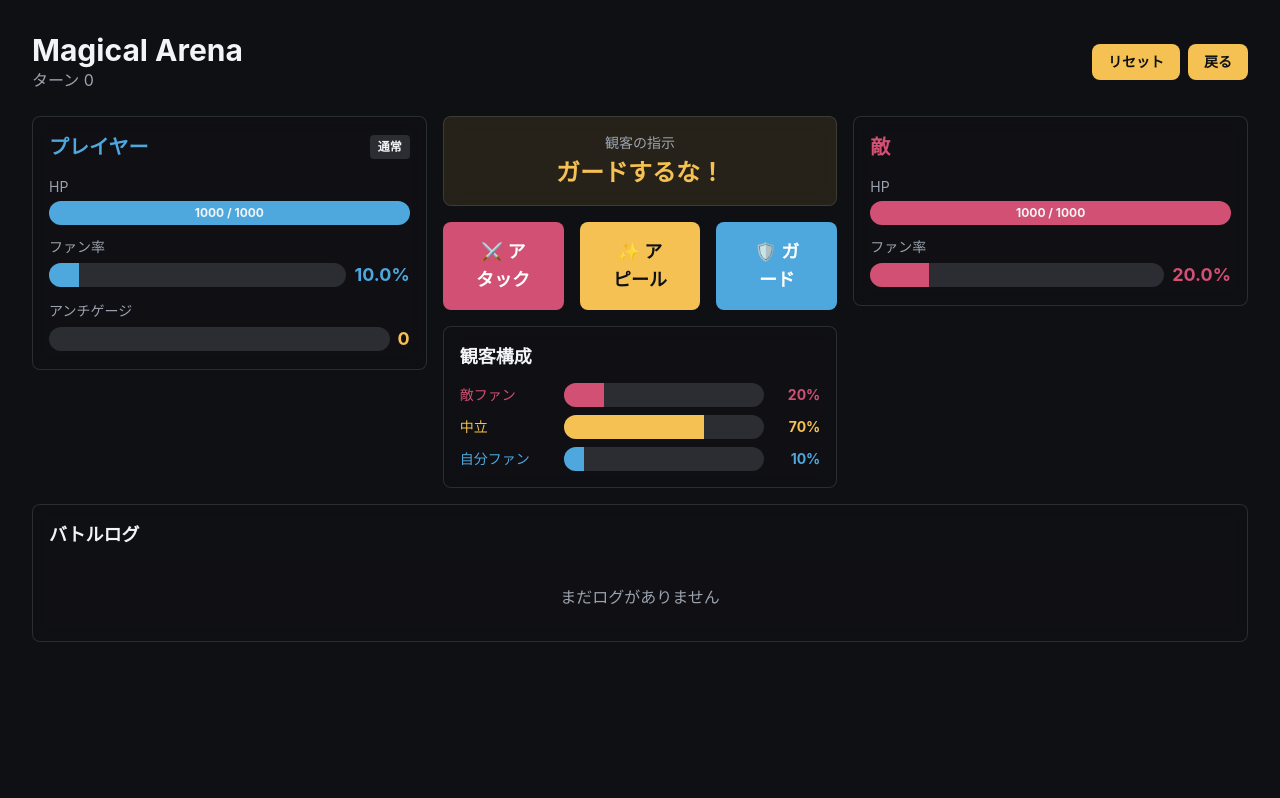
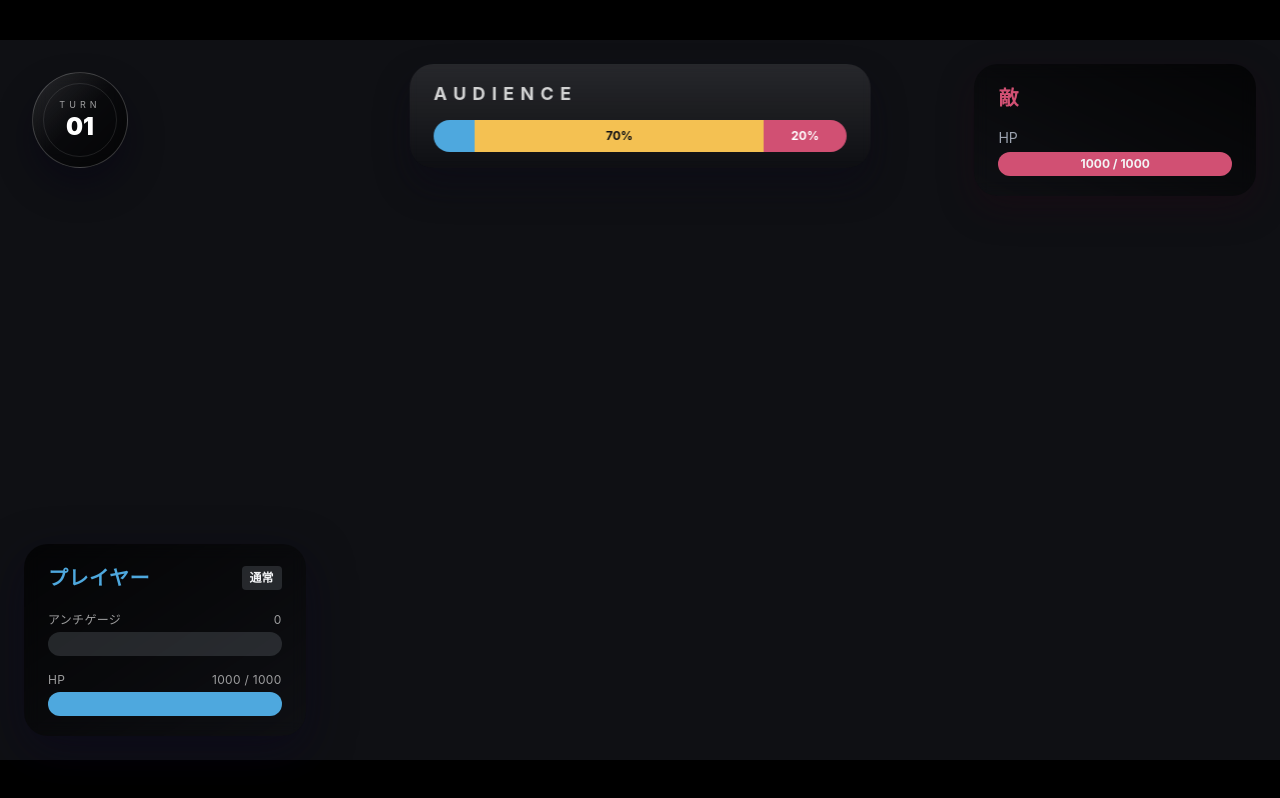
Before and after one commit to naolab/magical-arena-sim, a Next.js app: page /battle in a window 1280 px wide. Built offline with nearby package versions, Linux system fonts and the light colour scheme.

Commit message:
feat:バトルUIのレイアウト調整

```diff
--- a/src/app/battle/page.tsx
+++ b/src/app/battle/page.tsx
@@ -1,80 +1,41 @@
 'use client';
 
-import Link from 'next/link';
+import { EnemyStatus } from '@/components/battle/EnemyStatus';
+import { PlayerStatus } from '@/components/battle/PlayerStatus';
 import { useBattle } from '@/hooks/useBattle';
-import { PlayerStatus } from '@/components/battle/PlayerStatus';
-import { EnemyStatus } from '@/components/battle/EnemyStatus';
-import { ActionButtons } from '@/components/battle/ActionButtons';
-import { CommandIndicator } from '@/components/battle/CommandIndicator';
 import { AudienceDisplay } from '@/components/battle/AudienceDisplay';
-import { BattleLog } from '@/components/battle/BattleLog';
-import { BattleResult } from '@/components/battle/BattleResult';
-import { Button } from '@/components/ui/Button';
 
 export default function BattlePage() {
-  const {
-    state,
-    isActive,
-    currentTurn,
-    player,
-    enemy,
-    audience,
-    currentCommand,
-    turnHistory,
-    winner,
-    selectAction,
-    reset,
-  } = useBattle();
+  const { player, enemy, audience, currentTurn, isActive } = useBattle();
+  const displayTurn = Math.max(1, isActive ? currentTurn + 1 : currentTurn);
 
   return (
-    <main className="min-h-screen bg-arena-bg p-4 md:p-8">
-      <div className="mx-auto max-w-7xl">
-        {/* ヘッダー */}
-        <div className="mb-6 flex items-center justify-between">
-          <div>
-            <h1 className="text-3xl font-bold text-arena-text">Magical Arena</h1>
-            <p className="text-arena-subtext">ターン {currentTurn}</p>
+    <main className="w-screen h-screen bg-black flex items-center justify-center">
+      {/* 16:9固定のゲーム画面 */}
+      <div className="relative w-full h-full max-w-[177.78vh] max-h-[56.25vw] bg-arena-bg">
+        <div className="absolute left-8 top-8">
+          <div className="relative flex h-24 w-24 items-center justify-center rounded-full border border-white/20 bg-gradient-to-br from-white/10 via-black/40 to-black/70 shadow-[0_18px_32px_rgba(8,6,20,0.55)] backdrop-blur">
+            <div className="absolute inset-2.5 rounded-full border border-white/10" />
+            <div className="text-center">
+              <p className="text-[9px] uppercase tracking-[0.45em] text-white/60">Turn</p>
+              <p className="text-2xl font-black text-white leading-tight">
+                {String(displayTurn).padStart(2, '0')}
+              </p>
             </div>
-          <div className="flex gap-2">
-            <Button onClick={reset} variant="secondary" size="sm">
-              リセット
-            </Button>
-            <Link href="/">
-              <Button variant="secondary" size="sm">
-                戻る
-              </Button>
-            </Link>
           </div>
         </div>
 
-        {/* メインバトルエリア */}
-        <div className="grid gap-4 md:grid-cols-3 mb-4">
-          {/* 左: プレイヤー */}
-          <div>
+        <div className="absolute left-6 bottom-6 w-[22%] max-w-sm">
           <PlayerStatus player={player} />
         </div>
 
-          {/* 中央: 観客指示と行動ボタン */}
-          <div className="space-y-4">
-            <CommandIndicator command={currentCommand} />
-            <ActionButtons
-              onAction={selectAction}
-              disabled={!isActive || winner !== null}
-            />
+        <div className="absolute left-1/2 top-6 w-[36%] max-w-2xl -translate-x-1/2">
           <AudienceDisplay audience={audience} />
         </div>
 
-          {/* 右: 敵 */}
-          <div>
+        <div className="absolute right-6 top-6 w-[22%] max-w-sm">
           <EnemyStatus enemy={enemy} />
         </div>
-        </div>
-
-        {/* バトルログ */}
-        <BattleLog turnHistory={turnHistory} />
-
-        {/* 勝敗結果モーダル */}
-        {winner && <BattleResult winner={winner} onReset={reset} />}
       </div>
     </main>
   );
--- /dev/null
+++ b/src/components/battle/AntiGaugeDisplay.tsx
@@ -0,0 +1,29 @@
+import { Card } from '../ui/Card';
+import { Gauge } from '../ui/Gauge';
+import { Badge } from '../ui/Badge';
+import { getAntiLevel } from '@/lib/battle/antiGauge';
+
+interface AntiGaugeDisplayProps {
+  antiGauge: number;
+}
+
+export function AntiGaugeDisplay({ antiGauge }: AntiGaugeDisplayProps) {
+  const level = getAntiLevel(antiGauge);
+
+  const getLevelBadge = () => {
+    if (level === 0) return <Badge variant="info">通常</Badge>;
+    if (level === 1) return <Badge variant="warning">冷淡期</Badge>;
+    if (level === 2) return <Badge variant="danger">ブーイング期</Badge>;
+    return <Badge variant="danger">炎上期</Badge>;
+  };
+
+  return (
+    <Card className="space-y-3">
+      <div className="flex items-center justify-between">
+        <h3 className="text-lg font-bold text-arena-text">アンチゲージ</h3>
+        {getLevelBadge()}
+      </div>
+      <Gauge value={antiGauge} maxValue={100} color="danger" label="アンチ" />
+    </Card>
+  );
+}
--- a/src/components/battle/AudienceDisplay.tsx
+++ b/src/components/battle/AudienceDisplay.tsx
@@ -1,4 +1,3 @@
-import { Card } from '../ui/Card';
 import type { AudienceComposition } from '@/types';
 
 interface AudienceDisplayProps {
@@ -7,49 +6,34 @@ interface AudienceDisplayProps {
 
 export function AudienceDisplay({ audience }: AudienceDisplayProps) {
   return (
-    <Card className="space-y-3">
-      <h3 className="text-lg font-bold text-arena-text">観客構成</h3>
+    <div className="space-y-3 bg-gradient-to-b from-white/10 to-transparent/0 px-6 py-4 rounded-3xl shadow-[0_18px_35px_rgba(12,8,25,0.45)] backdrop-blur-sm">
+      <h3 className="text-lg font-bold tracking-[0.35em] uppercase text-white/80">Audience</h3>
 
-      <div className="space-y-2">
-        <div className="flex items-center gap-2">
-          <div className="w-24 text-sm text-arena-enemy">敵ファン</div>
-          <div className="flex-1 h-6 bg-arena-subtext/20 rounded-full overflow-hidden">
-            <div
-              className="h-full bg-arena-enemy transition-all duration-300"
-              style={{ width: `${audience.enemyFans * 100}%` }}
-            />
-          </div>
-          <div className="w-12 text-right text-sm font-bold text-arena-enemy">
-            {(audience.enemyFans * 100).toFixed(0)}%
-          </div>
+      <div className="flex h-8 w-full overflow-hidden rounded-full">
+        {/* 自分ファン（左） */}
+        <div
+          className="bg-arena-player transition-all duration-300 flex items-center justify-center text-xs font-bold text-white"
+          style={{ width: `${audience.playerFans * 100}%` }}
+        >
+          {audience.playerFans > 0.1 && `${(audience.playerFans * 100).toFixed(0)}%`}
         </div>
 
-        <div className="flex items-center gap-2">
-          <div className="w-24 text-sm text-arena-neutral">中立</div>
-          <div className="flex-1 h-6 bg-arena-subtext/20 rounded-full overflow-hidden">
-            <div
-              className="h-full bg-arena-neutral transition-all duration-300"
-              style={{ width: `${audience.neutralFans * 100}%` }}
-            />
-          </div>
-          <div className="w-12 text-right text-sm font-bold text-arena-neutral">
-            {(audience.neutralFans * 100).toFixed(0)}%
-          </div>
+        {/* 中立（中央） */}
+        <div
+          className="bg-arena-neutral transition-all duration-300 flex items-center justify-center text-xs font-bold text-arena-bg"
+          style={{ width: `${audience.neutralFans * 100}%` }}
+        >
+          {audience.neutralFans > 0.1 && `${(audience.neutralFans * 100).toFixed(0)}%`}
         </div>
 
-        <div className="flex items-center gap-2">
-          <div className="w-24 text-sm text-arena-player">自分ファン</div>
-          <div className="flex-1 h-6 bg-arena-subtext/20 rounded-full overflow-hidden">
-            <div
-              className="h-full bg-arena-player transition-all duration-300"
-              style={{ width: `${audience.playerFans * 100}%` }}
-            />
-          </div>
-          <div className="w-12 text-right text-sm font-bold text-arena-player">
-            {(audience.playerFans * 100).toFixed(0)}%
-          </div>
+        {/* 敵ファン（右） */}
+        <div
+          className="bg-arena-enemy transition-all duration-300 flex items-center justify-center text-xs font-bold text-white"
+          style={{ width: `${audience.enemyFans * 100}%` }}
+        >
+          {audience.enemyFans > 0.1 && `${(audience.enemyFans * 100).toFixed(0)}%`}
         </div>
       </div>
-    </Card>
+    </div>
   );
 }
--- a/src/components/battle/BattleLog.tsx
+++ b/src/components/battle/BattleLog.tsx
@@ -9,8 +9,8 @@ export function BattleLog({ turnHistory }: BattleLogProps) {
   const reversedHistory = [...turnHistory].reverse();
 
   return (
-    <Card className="max-h-64 overflow-y-auto">
-      <h3 className="mb-3 text-lg font-bold text-arena-text sticky top-0 bg-arena-bg/95 pb-2">
+    <Card className="max-h-72 overflow-y-auto bg-black/40 border-white/10 shadow-lg shadow-[0_15px_35px_rgba(20,8,25,0.45)]">
+      <h3 className="mb-3 text-lg font-semibold tracking-wide text-white sticky top-0 bg-black/70 backdrop-blur px-2 py-1">
         バトルログ
       </h3>
 
@@ -23,13 +23,40 @@ export function BattleLog({ turnHistory }: BattleLogProps) {
           {reversedHistory.map((turn) => (
             <div
               key={turn.turnNumber}
-              className="border-l-2 border-arena-player/30 pl-3 py-2 text-sm"
+              className="border-l-2 border-arena-player/40 pl-3 py-2 text-sm bg-white/5 rounded-md"
             >
-              <div className="font-bold text-arena-text mb-1">
-                ターン {turn.turnNumber}
+              <div className="flex items-center justify-between text-xs text-white/80">
+                <span className="font-semibold tracking-wide">
+                  TURN {turn.turnNumber}
+                </span>
+                <span className="text-[10px] uppercase text-white/60">
+                  {turn.judgement === 'win'
+                    ? 'ADVANTAGE'
+                    : turn.judgement === 'lose'
+                      ? 'SETBACK'
+                      : 'NEUTRAL'}
+                </span>
               </div>
-              <div className="text-arena-subtext text-xs leading-relaxed">
+              <div className="mt-1 text-arena-text text-xs leading-relaxed">
                 {turn.message}
+              </div>
+              <div className="mt-2 grid grid-cols-2 gap-2 text-[11px] text-white/70">
+                <div className="rounded bg-black/40 px-2 py-1">
+                  <span className="block text-[10px] uppercase text-white/50">
+                    Damage Dealt
+                  </span>
+                  <span className="font-mono text-sm text-arena-player">
+                    {Math.round(turn.damage.toEnemy)}
+                  </span>
+                </div>
+                <div className="rounded bg-black/40 px-2 py-1">
+                  <span className="block text-[10px] uppercase text-white/50">
+                    Damage Taken
+                  </span>
+                  <span className="font-mono text-sm text-arena-enemy">
+                    {Math.round(turn.damage.toPlayer)}
+                  </span>
+                </div>
               </div>
             </div>
           ))}
--- a/src/components/battle/EnemyStatus.tsx
+++ b/src/components/battle/EnemyStatus.tsx
@@ -1,4 +1,3 @@
-import { Card } from '../ui/Card';
 import { Gauge } from '../ui/Gauge';
 import type { EnemyState } from '@/types';
 
@@ -8,29 +7,9 @@ interface EnemyStatusProps {
 
 export function EnemyStatus({ enemy }: EnemyStatusProps) {
   return (
-    <Card className="space-y-4">
+    <div className="space-y-4 rounded-3xl bg-gradient-to-bl from-black/70 via-black/40 to-transparent/0 px-6 py-5 shadow-[0_12px_35px_rgba(30,8,20,0.45)] backdrop-blur">
       <h2 className="text-xl font-bold text-arena-enemy">敵</h2>
-
-      <div className="space-y-3">
-        <Gauge value={enemy.hp} maxValue={enemy.maxHp} color="enemy" label="HP" />
-
-        <div>
-          <div className="mb-1 text-sm text-arena-subtext">ファン率</div>
-          <div className="flex items-center gap-2">
-            <div className="flex-1">
-              <Gauge
-                value={Math.round(enemy.fanRate * 100)}
-                maxValue={100}
-                color="enemy"
-                showText={false}
-              />
-            </div>
-            <div className="text-lg font-bold text-arena-enemy">
-              {(enemy.fanRate * 100).toFixed(1)}%
-            </div>
-          </div>
-        </div>
-      </div>
-    </Card>
+      <Gauge value={enemy.hp} maxValue={enemy.maxHp} color="enemy" label="HP" />
+    </div>
   );
 }
--- a/src/components/battle/PlayerStatus.tsx
+++ b/src/components/battle/PlayerStatus.tsx
@@ -1,74 +1,67 @@
-import { Card } from '../ui/Card';
 import { Gauge } from '../ui/Gauge';
 import { Badge } from '../ui/Badge';
-import { getAntiLevelName } from '@/lib/battle/antiGauge';
+import { getAntiLevel } from '@/lib/battle/antiGauge';
 import type { PlayerState } from '@/types';
 
 interface PlayerStatusProps {
   player: PlayerState;
 }
 
+const antiLevelLabel: Record<number, string> = {
+  0: '通常',
+  1: '冷淡期',
+  2: 'ブーイング期',
+  3: '炎上期',
+};
+
+const antiLevelBadgeVariant: Record<number, 'default' | 'warning' | 'danger'> = {
+  0: 'default',
+  1: 'warning',
+  2: 'danger',
+  3: 'danger',
+};
+
+const antiLevelGaugeColor: Record<number, 'neutral' | 'anti-lv1' | 'anti-lv2' | 'anti-lv3'> = {
+  0: 'neutral',
+  1: 'anti-lv1',
+  2: 'anti-lv2',
+  3: 'anti-lv3',
+};
+
 export function PlayerStatus({ player }: PlayerStatusProps) {
-  const antiColor =
-    player.antiLevel === 3
-      ? 'anti-lv3'
-      : player.antiLevel === 2
-        ? 'anti-lv2'
-        : player.antiLevel === 1
-          ? 'anti-lv1'
-          : 'neutral';
+  const level = getAntiLevel(player.antiGauge);
 
   return (
-    <Card className="space-y-4">
+    <div className="space-y-5 rounded-3xl bg-gradient-to-br from-black/70 via-black/40 to-transparent/0 px-6 py-5 shadow-[0_15px_45px_rgba(10,6,30,0.55)] backdrop-blur">
       <div className="flex items-center justify-between">
-        <h2 className="text-xl font-bold text-arena-player">プレイヤー</h2>
-        <Badge variant={player.antiLevel >= 2 ? 'danger' : player.antiLevel >= 1 ? 'warning' : 'default'}>
-          {getAntiLevelName(player.antiLevel)}
-        </Badge>
+        <h2 className="text-xl font-semibold tracking-wide text-arena-player">プレイヤー</h2>
+        <Badge variant={antiLevelBadgeVariant[level]}>{antiLevelLabel[level]}</Badge>
       </div>
 
-      <div className="space-y-3">
-        <Gauge value={player.hp} maxValue={player.maxHp} color="player" label="HP" />
-
-        <div>
-          <div className="mb-1 text-sm text-arena-subtext">ファン率</div>
-          <div className="flex items-center gap-2">
-            <div className="flex-1">
-              <Gauge
-                value={Math.round(player.fanRate * 100)}
-                maxValue={100}
-                color="player"
-                showText={false}
-              />
-            </div>
-            <div className="text-lg font-bold text-arena-player">
-              {(player.fanRate * 100).toFixed(1)}%
-            </div>
+      <div className="space-y-4">
+        <div className="space-y-1">
+          <div className="flex items-center justify-between text-xs uppercase tracking-wide text-white/60">
+            <span>アンチゲージ</span>
+            <span>{player.antiGauge}</span>
           </div>
+          <Gauge
+            value={player.antiGauge}
+            maxValue={100}
+            color={antiLevelGaugeColor[level]}
+            showText={false}
+          />
         </div>
 
-        <div>
-          <div className="mb-1 text-sm text-arena-subtext">アンチゲージ</div>
-          <div className="flex items-center gap-2">
-            <div className="flex-1">
-              <Gauge
-                value={player.antiGauge}
-                maxValue={100}
-                color={antiColor}
-                showText={false}
-              />
-            </div>
-            <div className={`text-lg font-bold ${
-              player.antiLevel === 3 ? 'text-arena-anti-lv3' :
-              player.antiLevel === 2 ? 'text-arena-anti-lv2' :
-              player.antiLevel === 1 ? 'text-arena-anti-lv1' :
-              'text-arena-neutral'
-            }`}>
-              {player.antiGauge}
-            </div>
+        <div className="space-y-1">
+          <div className="flex items-center justify-between text-xs uppercase tracking-wide text-white/60">
+            <span>HP</span>
+            <span>
+              {player.hp} / {player.maxHp}
+            </span>
           </div>
+          <Gauge value={player.hp} maxValue={player.maxHp} color="player" showText={false} />
         </div>
       </div>
-    </Card>
+    </div>
   );
 }
```
Also changed, not shown: src/components/battle/SubtitleDisplay.tsx (added, +21 -0 lines). Lines whose indentation alone changed are shown as unchanged.
